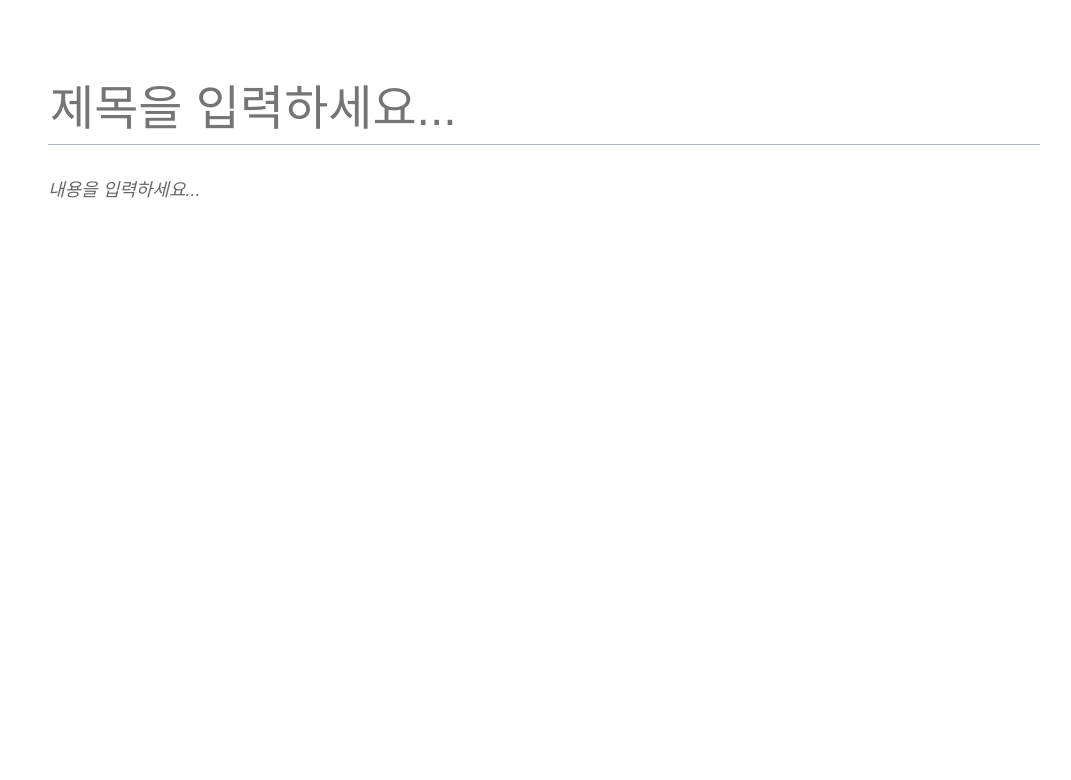
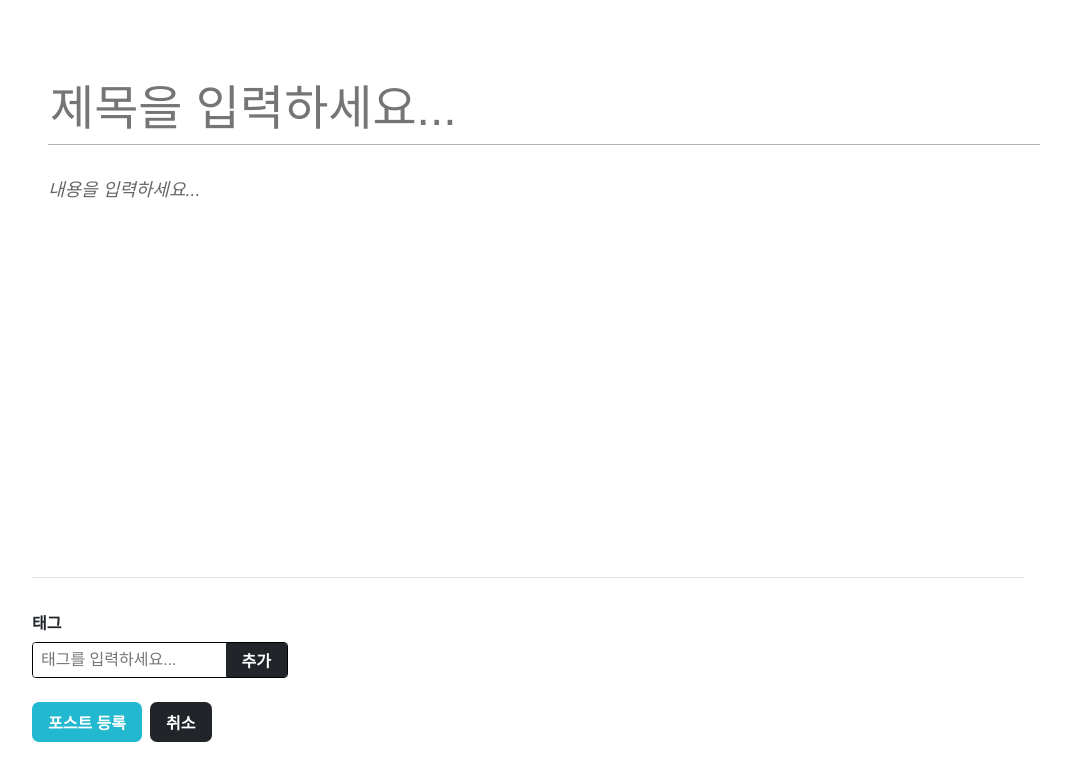
Before and after one commit to Lee-eunjoo-love/blog-frontend, a React (Create React App) app: page /write in a window 1280 px wide. Shown: the top 780 px of the page, without its empty margins (112-1183 px from the left). Built offline with nearby package versions, Linux system fonts and the light colour scheme.

Commit message:
[UI] 포스트 등록

```diff
--- a/src/components/common/Button.js
+++ b/src/components/common/Button.js
@@ -37,7 +37,7 @@
     `}
 `;
 
-// #. useNavigate 사용하영 페이지 이동하는 컴포넌트
+// #. useNavigate 사용하여 페이지 이동하는 컴포넌트
 const StyledButton = styled.button.withConfig({
   shouldForwardProp: (prop) =>
     !['cyan'].includes(prop) && !['fullWidth'].includes(prop),
--- /dev/null
+++ b/src/components/write/TagBox.js
@@ -0,0 +1,126 @@
+import React, { useState, useCallback } from 'react';
+import styled from 'styled-components';
+import palette from '../../lib/styles/palette';
+
+const TagBoxBlock = styled.div`
+  width: 100%;
+  border-top: 1px solid ${palette.gray[2]};
+  padding-top: 2rem;
+
+  h4 {
+    color: ${palette.gray[8]};
+    margin-top: 0;
+    margin-bottom: 0.5rem;
+  }
+`;
+
+const TagForm = styled.form`
+  border-radius: 4px;
+  overflow: hidden;
+  display: flex;
+  width: 256px;
+  border: 1px solid ${palette.gray[9]};
+  input,
+  button {
+    outline: none;
+    border: none;
+    font-size: 1rem;
+  }
+  input {
+    padding: 0.5rem;
+    flex: 1;
+    min-width: 0;
+  }
+  button {
+    cursor: pointer;
+    padding-right: 1rem;
+    padding-left: 1rem;
+    border: none;
+    background: ${palette.gray[8]};
+    color: white;
+    font-weight: bold;
+    &:hover {
+      background: ${palette.gray[6]};
+    }
+  }
+`;
+
+const Tag = styled.div`
+  color: ${palette.gray[6]};
+  cursor: pointer;
+  &:hover {
+    opacity: 0.5;
+  }
+`;
+
+const TagListBlock = styled.div`
+  display: flex;
+  margin-top: 0.5rem;
+`;
+
+// #. React.memo 를 사용하여 tag 값이 바뀔 때만 리랜더링
+const TagItem = React.memo(({ tag, onRemove }) => (
+  <Tag onClick={() => onRemove(tag)}>#{tag}</Tag>
+));
+
+const TagList = React.memo(({ tags, onRemove }) => (
+  <TagListBlock>
+    {tags.map((tag) => (
+      <TagItem key={tag} tag={tag} onRemove={onRemove} />
+    ))}
+  </TagListBlock>
+));
+
+const TagBox = () => {
+  const [input, setInput] = useState('');
+  const [localTags, setLocalTags] = useState([]);
+  const insertTag = useCallback(
+    (tag) => {
+      if (!tag) return;
+      if (localTags.includes(tag)) return;
+      setLocalTags([...localTags, tag]);
+    },
+    [localTags],
+  );
+
+  const onRemove = useCallback(
+    (tag) => {
+      setLocalTags(localTags.filter((t) => t !== tag));
+    },
+    [localTags],
+  );
+
+  const onChange = useCallback((e) => {
+    setInput(e.target.value);
+  }, []);
+
+  const onSubmit = useCallback(
+    (e) => {
+      e.preventDefault();
+      insertTag(input.trim());
+      setInput('');
+    },
+    [input, insertTag],
+  );
+
+  return (
+    <TagBoxBlock>
+      <h4>태그</h4>
+      <TagForm onSubmit={onSubmit}>
+        <input
+          placeholder="태그를 입력하세요..."
+          value={input}
+          onChange={onChange}
+        />
+        <button type="submit">추가</button>
+      </TagForm>
+      <TagList tags={localTags} onRemove={onRemove} />
+    </TagBoxBlock>
+  );
+};
+
+export default TagBox;
+
+/**
+ * TagBox 컴포넌트를 만들 때 TagItem, TagList 로 컴포넌트를 분리시키고 React.memo를 적용하여 렌더링 최적화 유도.
+ */
--- /dev/null
+++ b/src/components/write/WriteActionButtons.js
@@ -0,0 +1,36 @@
+import styled from 'styled-components';
+import Button from '../common/Button';
+
+const WriteActionButtonsBlock = styled.div`
+  margin-top: 1rem;
+  margin-bottom: 3rem;
+  button + button {
+    margin-left: 0.5rem;
+  }
+  display: flex;
+  align-items: center;
+  justify-content: flex-start;
+`;
+
+// #. TextBox 에서 사용하는 버튼과 일치하는 높이로 설정한 후 서로 간의 여백 지정
+const StyledButton = styled(Button)`
+  height: 2.5rem;
+  & + & {
+    margin-left: 0.5rem;
+  }
+`;
+
+const WriteActionButtons = ({ onCancel, onPublish }) => {
+  return (
+    <WriteActionButtonsBlock>
+      <StyledButton cyan fullWidth="false" onClick={onPublish}>
+        포스트 등록
+      </StyledButton>
+      <StyledButton fullWidth="false" onClick={onCancel}>
+        취소
+      </StyledButton>
+    </WriteActionButtonsBlock>
+  );
+};
+
+export default WriteActionButtons;
--- a/src/pages/post/WritePage.js
+++ b/src/pages/post/WritePage.js
@@ -1,10 +1,14 @@
 import Responsive from '../../components/common/Responsive';
 import Editor from '../../components/write/Editor';
+import TagBox from '../../components/write/TagBox';
+import WriteActionButtons from '../../components/write/WriteActionButtons';
 
 const WritePage = () => {
   return (
     <Responsive>
       <Editor />
+      <TagBox />
+      <WriteActionButtons />
     </Responsive>
   );
 };
```
